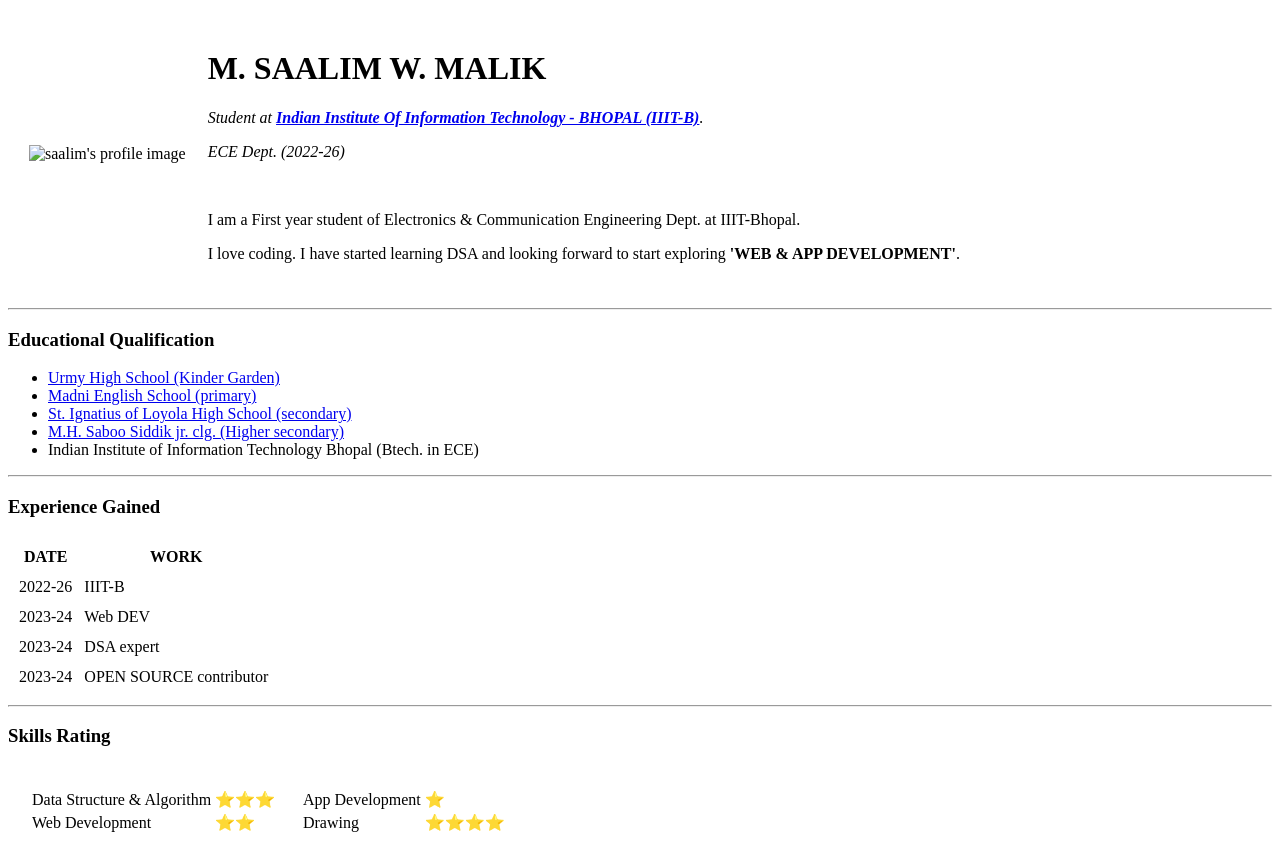
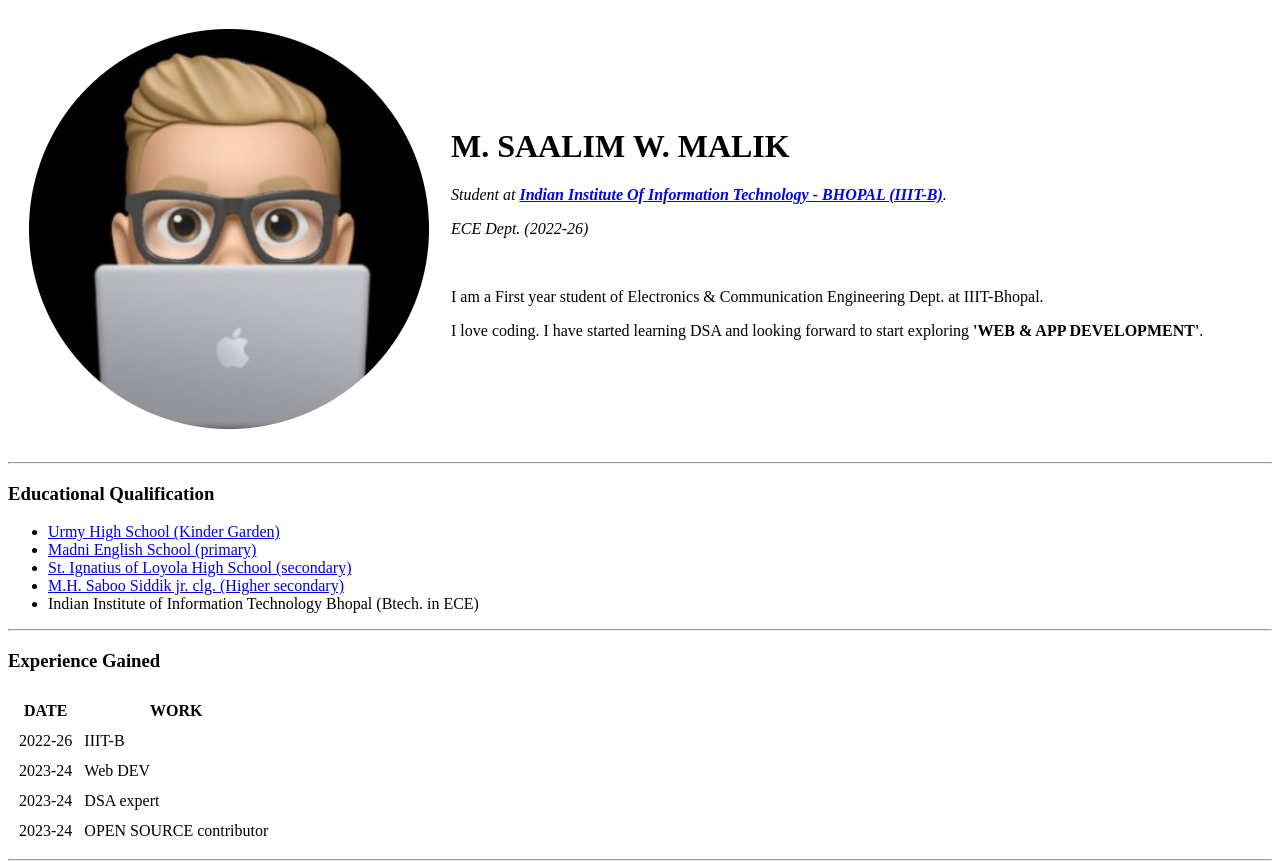
Before and after one commit to SaalimMaliksGH/CV, a plain HTML site: page index.html in a window 1280 px wide. Shown: the top 861 px of the page. Drawn offline with Linux system fonts and the light colour scheme.

Commit message:
update link of profile pic

```diff
--- a/index.html
+++ b/index.html
@@ -12,7 +12,7 @@
 
     <table cellspacing = "20">
         <tr>
-            <td><img src=Twitter Profile-modified.png alt="saalim's profile image"></td>
+            <td><img src="Twitter Profile-modified.png" alt="saalim's profile image"></td>
             <td><h1>M. SAALIM W. MALIK</h1>
                 <p><em>Student at <strong><a href = "https://www.iiitbhopal.ac.in/#!/">Indian Institute Of Information Technology - BHOPAL (IIIT-B)</a></strong>.</em></p>
                 <p><em>ECE Dept. (2022-26)</em></p>
```
